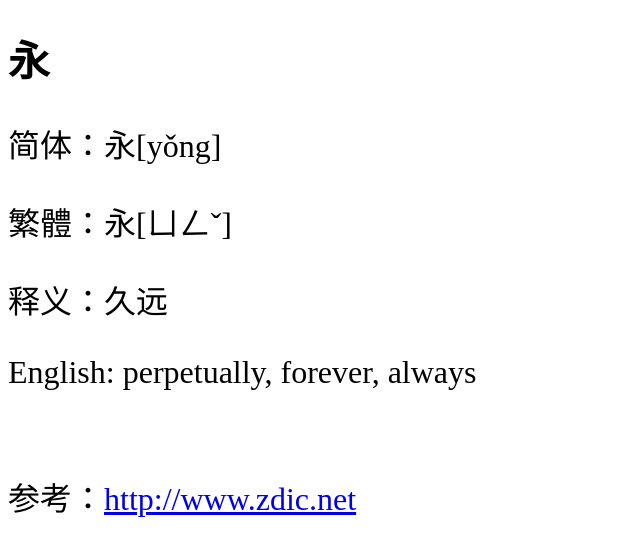
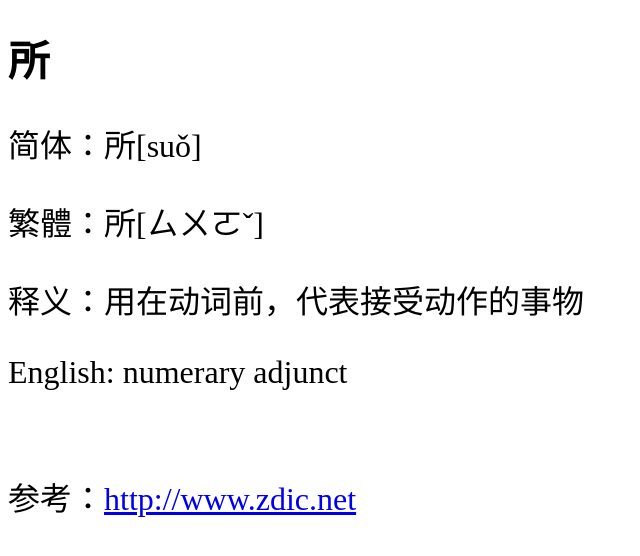
Before and after one commit to shengzhe/livecalligraphy, a Jekyll site: the page built from _posts/2012-08-31-LanTing-145.html, in a window 1280 px wide. Shown: the top 556 px of the page, without its empty margins (0-640 px from the left). Built offline with Jekyll 4.4.1, drawn with Linux system fonts in a browser that asks for light colours; Markdown is read by kramdown in place of the engine named in the settings.

Commit message:
Update 2012-08-31-LanTing-145.html

```diff
--- a/_posts/2012-08-31-LanTing-145.html
+++ b/_posts/2012-08-31-LanTing-145.html
@@ -1,11 +1,11 @@
 ---
 layout: default
-title: 兰亭集序第1个字 (1st character of Lan Ting)
+title: 兰亭集序第145个字 (145th character of Lan Ting)
 ---
-<h1>永</h1>
-<p>简体：永[yǒng]</p>
-<p>繁體：永[ㄩㄥˇ]</p>
-<p>释义：久远</p>
-<p>English: perpetually, forever, always</p>
+<h1>所</h1>
+<p>简体：所[suǒ]</p>
+<p>繁體：所[ㄙㄨㄛˇ]</p>
+<p>释义：用在动词前，代表接受动作的事物</p>
+<p>English: numerary adjunct</p>
 <br/>
-<p>参考：<a href="http://www.zdic.net/zd/zi/ZdicE6ZdicB0ZdicB8.htm">http://www.zdic.net</a></p>
+<p>参考：<a href="http://www.zdic.net/z/1a/js/6240.htm">http://www.zdic.net</a></p>
```
